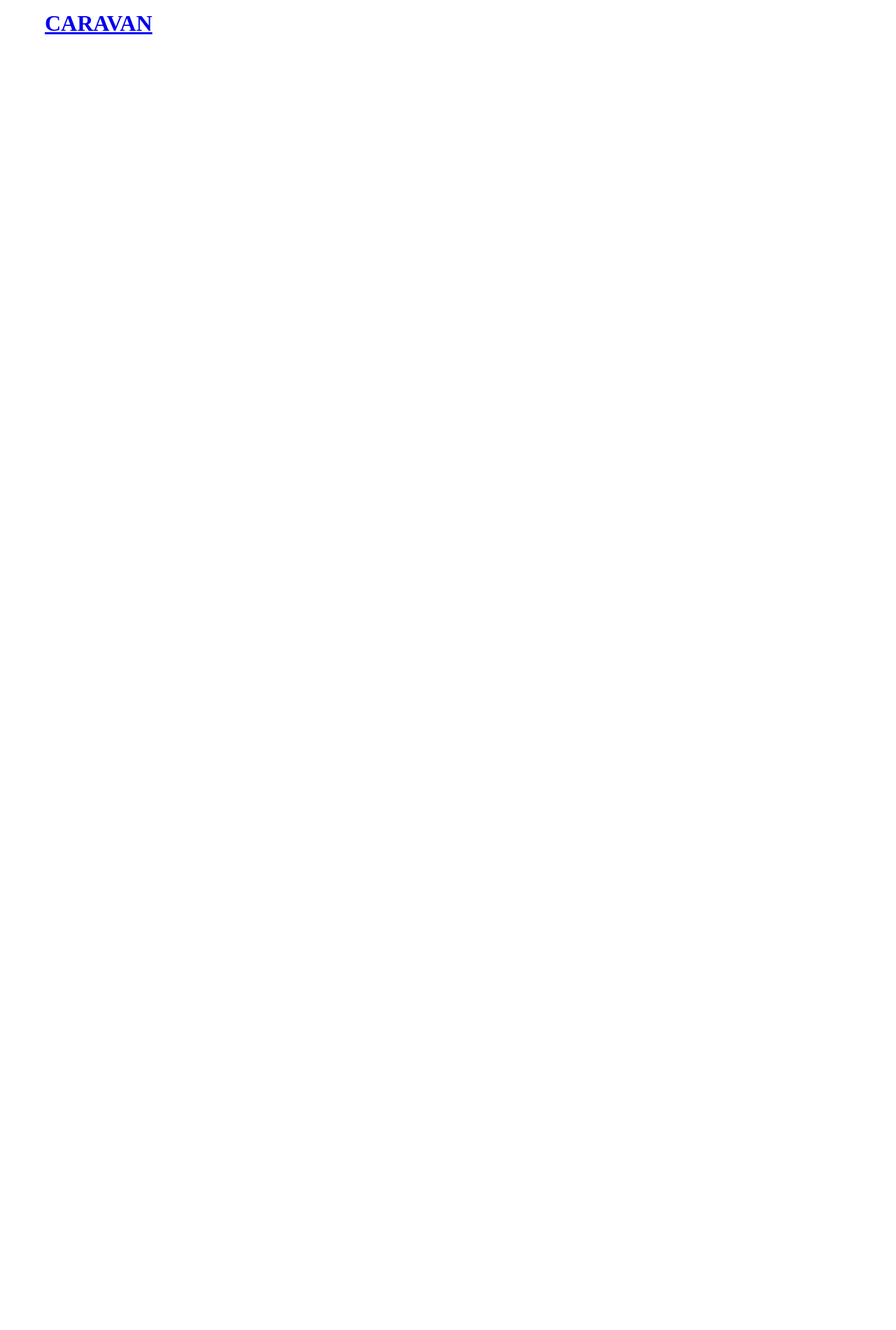
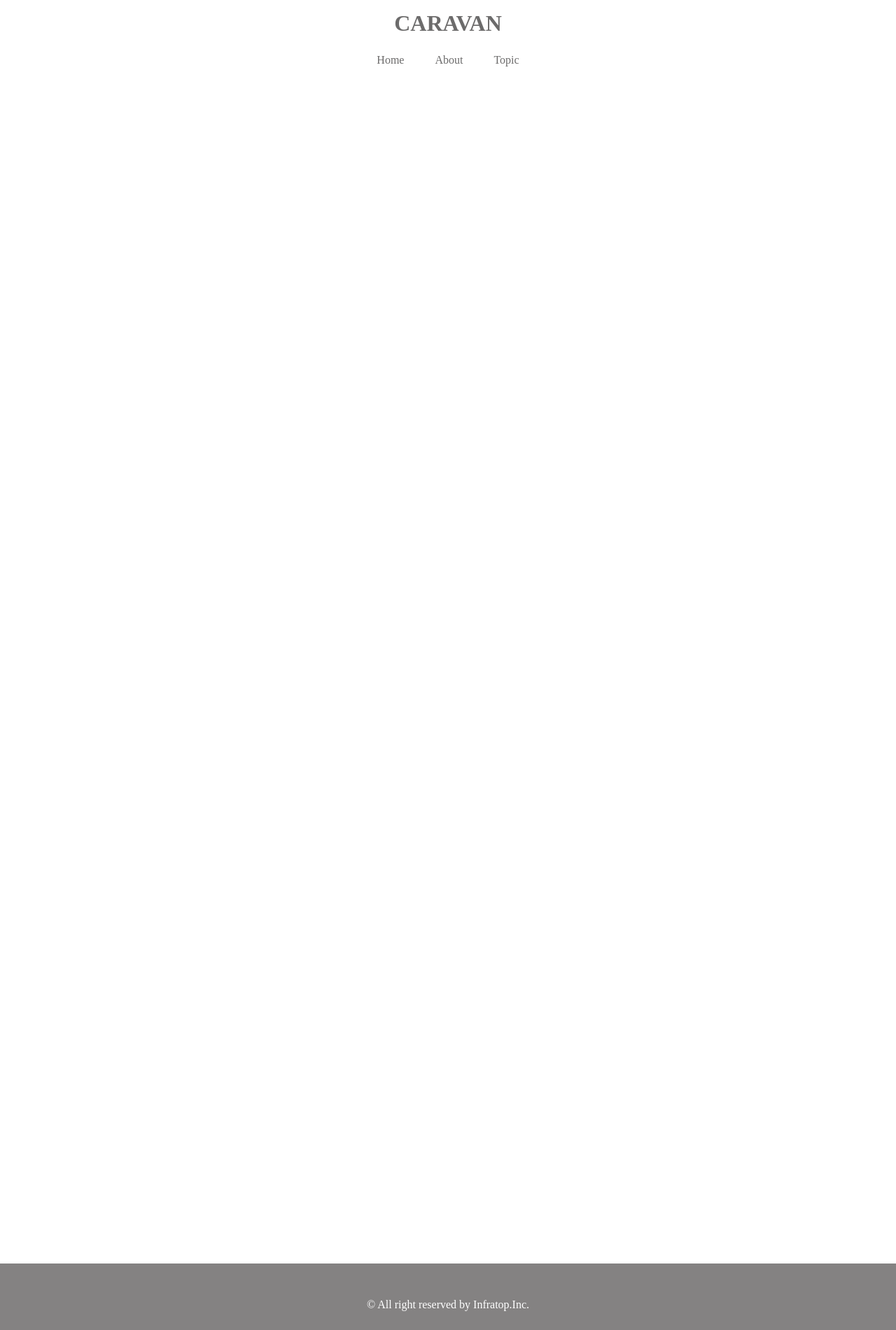
Before and after one commit to mai-tanabe/curriculum, a plain HTML site: page chapter1-5/caravan/index.html in a window 1280 px wide. Shown: the whole page at 70% size. Drawn offline with Linux system fonts and the light colour scheme.

Commit message:
[Finish] 1-5

```diff
--- a/chapter1-5/caravan/index.html
+++ b/chapter1-5/caravan/index.html
@@ -12,7 +12,13 @@
 		</h1>
 	</header>
 	<nav>
-		<ul class="nav-list"></ul>
+		<ul class="nav-list">
+			<li class="nav-list-item">
+				<a href="index.html">Home</a>
+			</li>
+			<li class="nav-list-item">About</li>
+			<li class="nav-list-item">Topic</li>
+		</ul>
 	</nav>
 	<div class="main-visual">
 		<div class="main-visual-content"></div>
@@ -21,6 +27,8 @@
 		<div class="blog"></div>
 		<div class="sidebar"></div>
 	</div>
-	<footer></footer>
+	<footer>
+		<p class="footer-text">© All right reserved by Infratop.Inc.</p>
+	</footer>
 </body>
 </html>
--- a/chapter1-5/caravan/style.css
+++ b/chapter1-5/caravan/style.css
@@ -2,6 +2,12 @@
 	margin: 0;
 	padding: 0;
 	box-sizing: border-box;
+	color: #6c6b6b;
+}
+
+
+a {
+	text-decoration: none;
 }
 
 .clearfix::after {
@@ -14,10 +20,23 @@ header {
 	width: 90%;
 	padding: 15px 0;
 	margin: 0 auto;
+	text-align: center;
 }
 
 header .headline {
 	font-size: 32px;
+}
+
+.nav-list {
+	text-align: center;
+	padding: 10px 0;
+	margin: 0 auto;
+}
+
+.nav-list-item {
+	list-style: none;
+	display: inline-block;
+	margin: 0 20px;
 }
 
 .main-visual {
@@ -52,4 +71,11 @@ header .headline {
 footer {
 	width: 100%;
 	height: 120px;
+	text-align: center;
+	padding: 50px 0;
+	background-color: #848282;
 }
+
+.footer-text {
+	color: #fff;
+}
--- /dev/null
+++ b/chapter1-5/演習問題1-5/style.css
@@ -0,0 +1,112 @@
+* {
+	margin: 0;
+	padding: 0;
+	box-sizing: border-box;
+}
+
+.clearfix::after {
+	content: "";
+	display: block;
+	clear: both;
+}
+
+
+header {
+	width: 100%;
+	padding: 20px 0;
+	text-align: center;
+}
+
+.headline {
+	font-size: : 32px;
+}
+
+.navi-link {
+	text-align: center;
+	padding: 15px 0;
+	border-bottom:1px solid #848282;
+	border-top: 1px solid #848282;
+	margin: 0 auto;
+}
+
+.navi-link-item {
+	list-style: none;
+	margin-left: 20px;
+	margin-right: 20px;
+	display: inline-block;
+}
+
+.main {
+	width: 800px;
+	margin: 50px auto;
+}
+
+.main-visual {
+	width: 200px;
+	height: 200px;
+	float: left;
+}
+
+.type1 {
+	background-color: #e6ffe9;
+}
+
+.type2 {
+	background-color: #cbffd3;
+}
+
+.type3 {
+	background-color: #aeffbd;
+}
+
+.type4 {
+	background-color: #93ffab;
+}
+
+.type5 {
+	background-color: #f3ffd8;
+}
+
+.type6 {
+	background-color: #edffbe;
+}
+
+.type7 {
+	background-color: #e9ffa5;
+}
+
+.type8 {
+	background-color: #e4ff8d;
+}
+
+.type9 {
+	background-color: #d9e5ff;
+}
+
+.type10 {
+	background-color: #bad3ff;
+}
+
+.type11 {
+	background-color: #a4c6ff;
+}
+
+.type12 {
+	background-color: #8eb8ff;
+}
+
+.type1 {
+	background-color: #e6ffe9;
+}
+
+footer {
+	width: 100%;
+	height: 120px;
+	text-align: center;
+	line-height: 120px;
+	background-color: #848282;
+}
+
+.footer-text {
+	color: #fff;
+}
--- /dev/null
+++ b/chapter1-5/確認問題1-5/style.css
@@ -0,0 +1,22 @@
+* {
+	margin: 0;
+	padding: 0;
+	box-sizing: border-box;
+}
+
+
+header {
+	width: 10%;
+}
+
+.headline {
+	font-size: 22px;
+}
+
+.nav {
+	text-align: center;
+}
+
+.list {
+	padding-left: 40px;
+}
```
Also changed, not shown: chapter1-5/演習問題1-5/index.html (added, +54 -0 lines), chapter1-5/確認問題1-5/index.html (added, +21 -0 lines).
